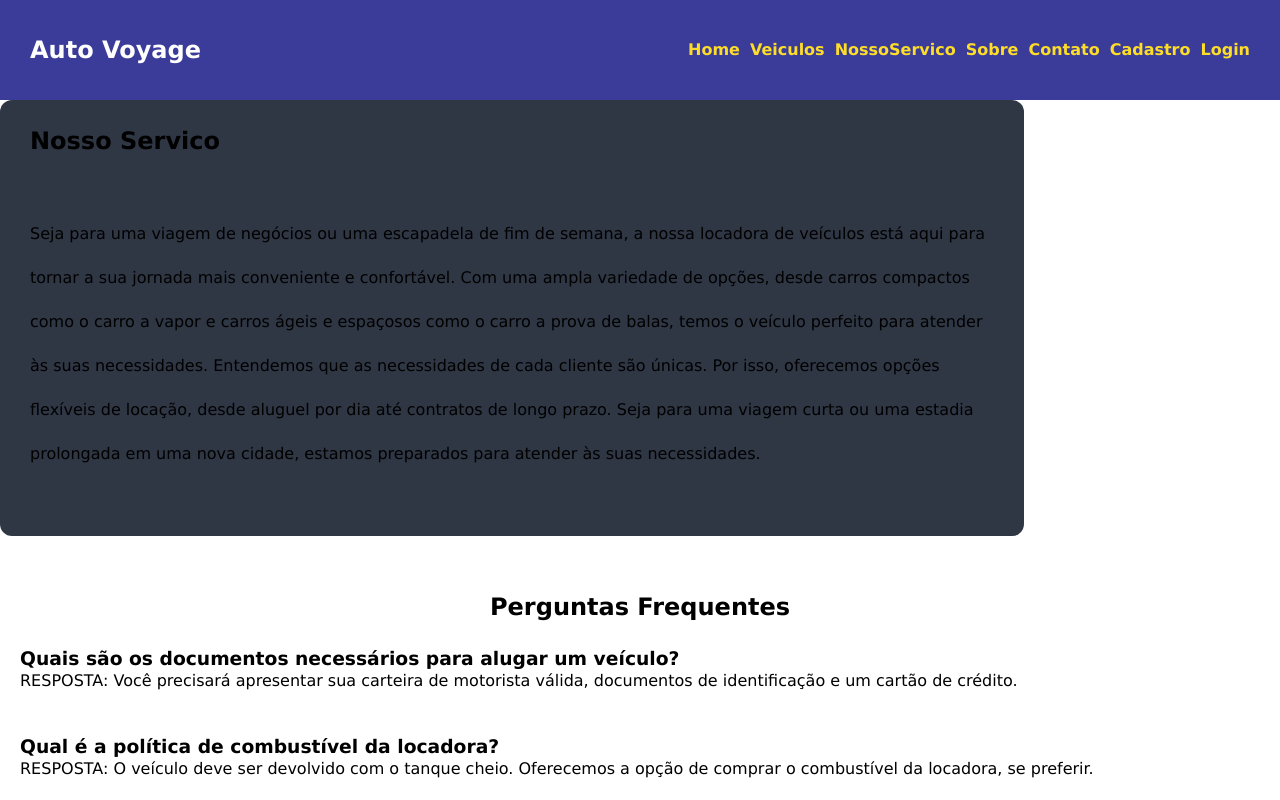
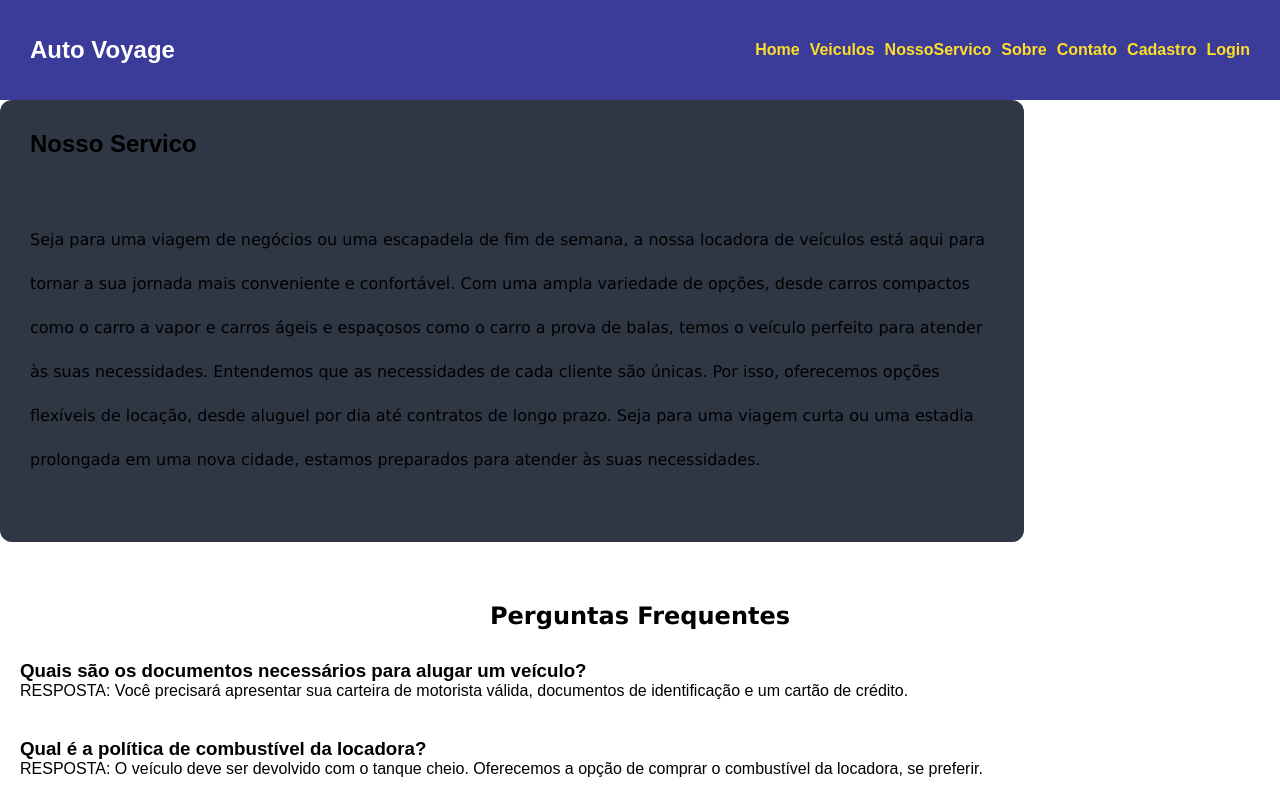
Before and after one commit to vs-costa/projeto_desenvolvimento_web, a React (Vite) app: page /nossoServico in a window 1280 px wide. Shown: the top 800 px of the page. Built offline with nearby package versions, Linux system fonts and the light colour scheme.

Commit message:
corrigindo bugs

```diff
--- a/src/pages/NossoServico/style.css
+++ b/src/pages/NossoServico/style.css
@@ -1,13 +1,5 @@
 
-*{
-  font-family: Verdana, Geneva, Tahoma, sans-serif;
-  line-height: 22px;
-}
 
-/* body {
-  height: 100vh;
-  background: linear-gradient(45deg,#fff 0%, #3DECB1 100%)
-} */
 
 .container {
   margin-left: 10;
```
